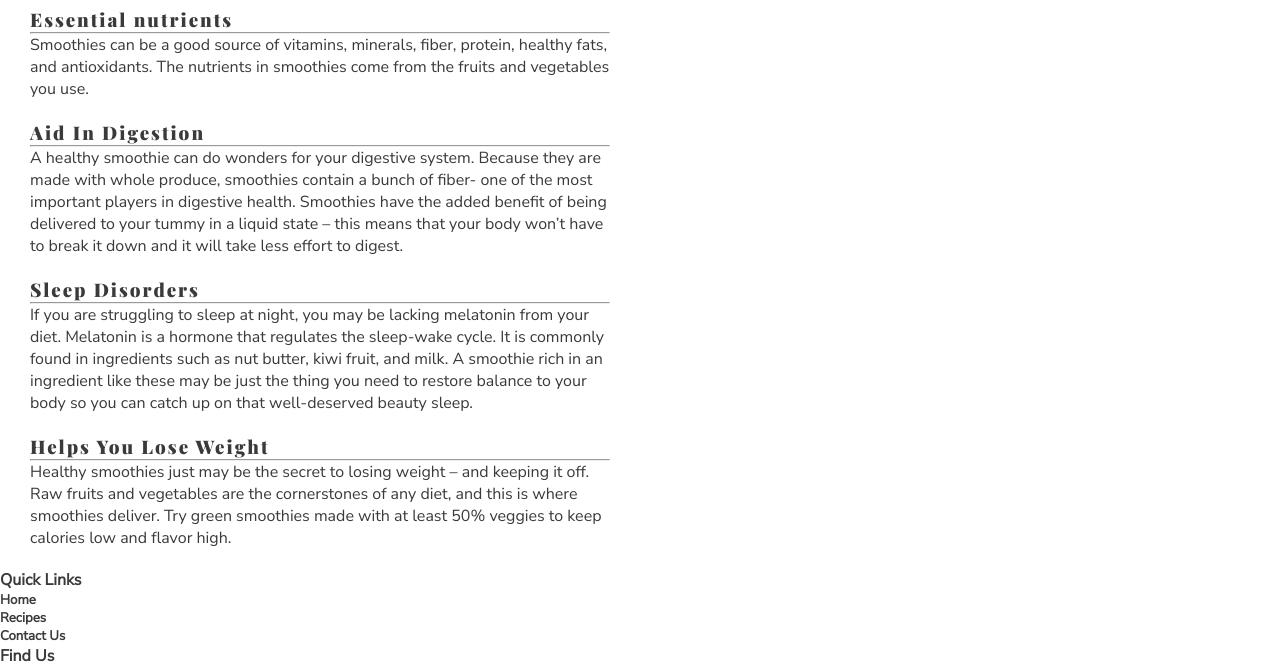
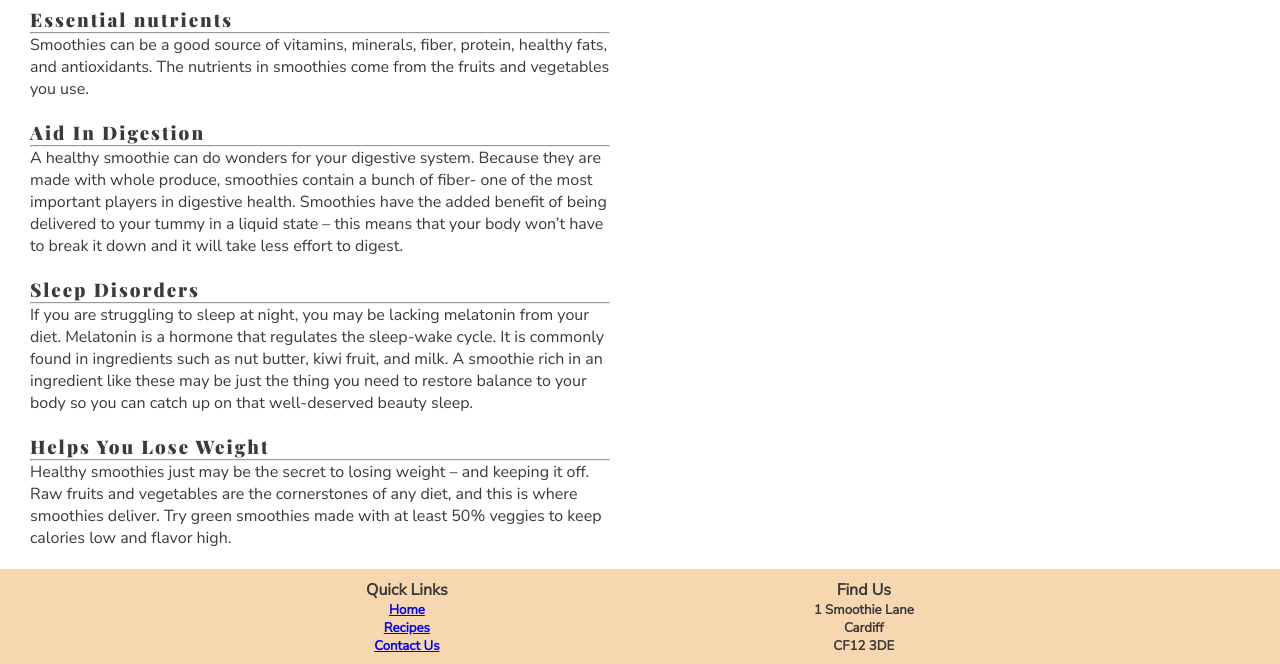
Before and after one commit to Emily-Rodden7/boujee-smoothie, a plain HTML site: page index.html in a window 1280 px wide. Shown: the part 825-1489 px from the top of the page. Drawn offline with nearby package versions, Linux system fonts and the light colour scheme; a web font is replaced by a local one.

Commit message:
add links to footer quick links

```diff
--- a/assets/css/style.css
+++ b/assets/css/style.css
@@ -178,6 +178,17 @@ main {
     padding: 5%;
 }
 
+/* quick links will grow and shrink depending on size of screen.*/
+#quick-links {
+    text-align: center;
+    flex-basis: 200px;
+    flex-grow: 1;
+    justify-content: space-evenly;
+    display: flex;
+    background-color: #f6d7b0;
+    padding-top: 10px;
+}
+
 /* for table or larger screen size */
 @media screen and (min-width:768px) {
     nav {
--- a/index.html
+++ b/index.html
@@ -70,11 +70,11 @@
 
         <!-- Quick links and pages -->
         <section id="quick-links">
-            <h4>Quick Links</h4>
             <div>
-                <h5>Home</h5>
-                <h5>Recipes</h5>
-                <h5>Contact Us</h5>
+                <h4>Quick Links</h4>
+                <h5><a href="index.html">Home</a></h5>
+                <h5><a href="recipes.html">Recipes</a></h5>
+                <h5><a href="contactus.html">Contact Us</a></h5>
             </div>
             <div>
                 <h4>Find Us</h4>
```
